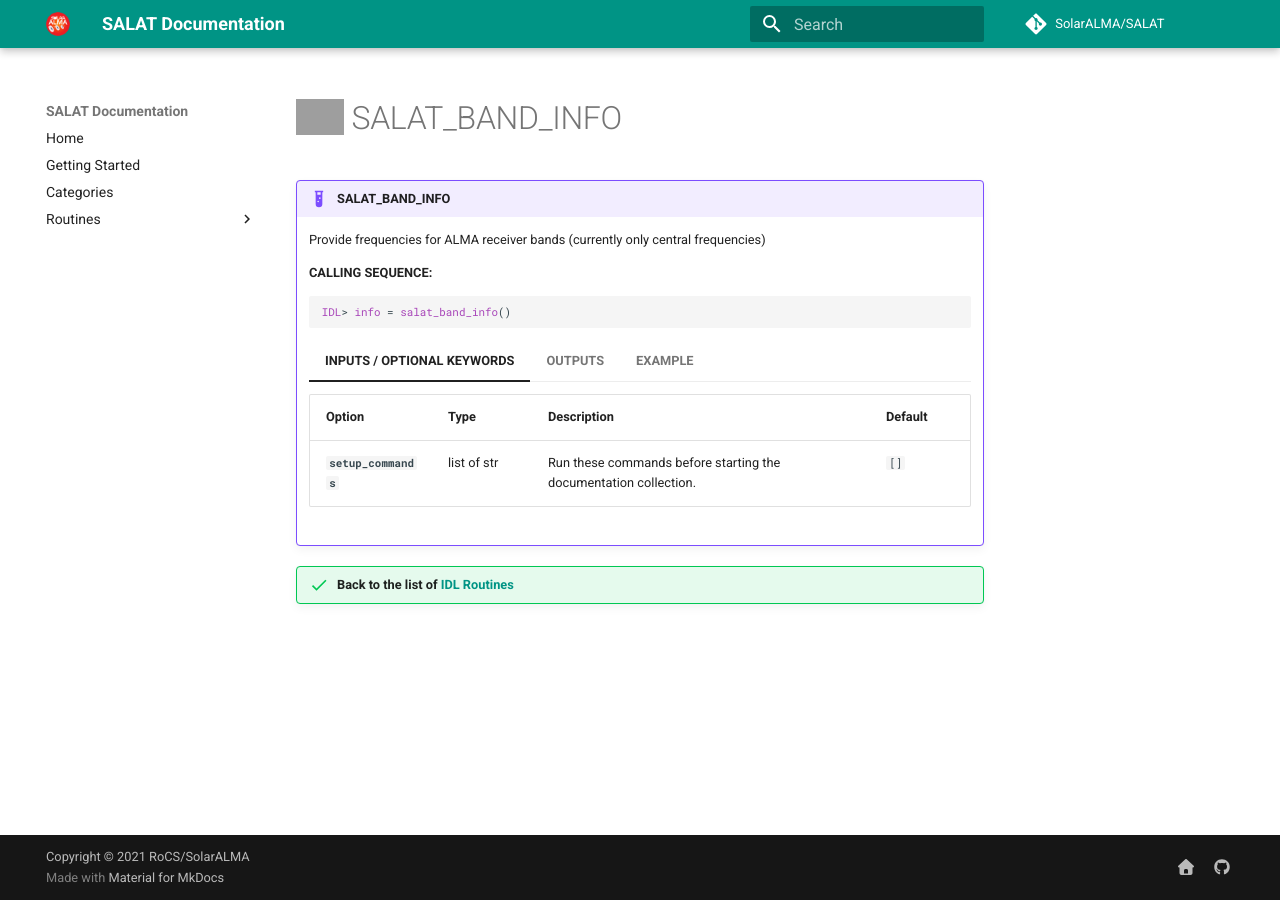
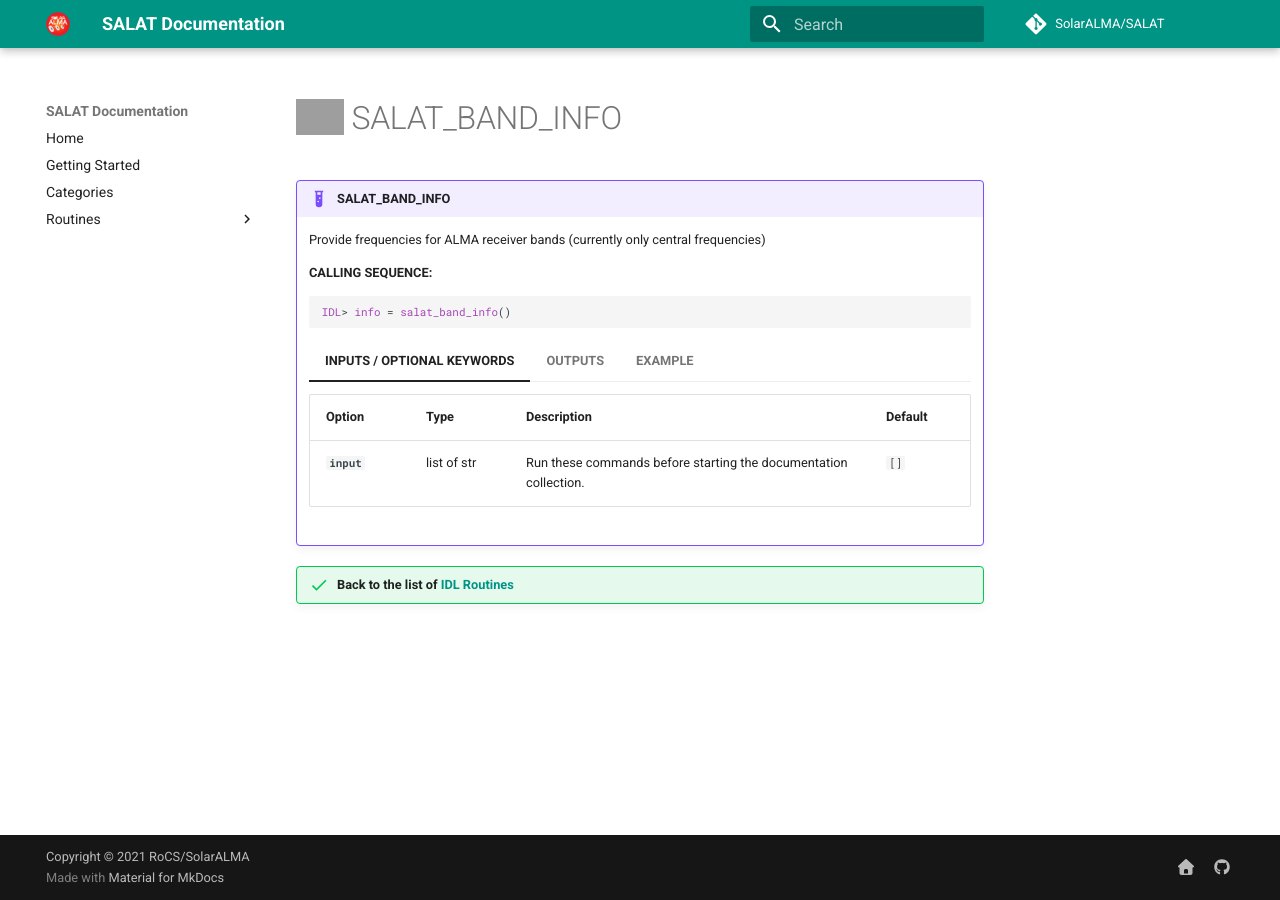
Before and after one commit to SolarAlma/SALAT, an MkDocs documentation site: the page built from docs/idl/salat_band_info.md, in a window 1280 px wide. Built offline with MkDocs 1.6.1 and Material for MkDocs 9.7.7, drawn with Linux system fonts in a browser that asks for light colours; comment, search, counter and statistics services are not loaded; grey boxes are pictures that could not be loaded.

Commit message:
Update salat_band_info.md

```diff
--- a/docs/idl/salat_band_info.md
+++ b/docs/idl/salat_band_info.md
@@ -10,7 +10,7 @@
 	=== "INPUTS / OPTIONAL KEYWORDS"
 		Option | Type | Description | Default
 		------ | ---- | ----------- | -------
-		**`setup_commands`** | list of str | Run these commands before starting the documentation collection. | `[]`
+		**`input`** | list of str | Run these commands before starting the documentation collection. | `[]`
 
 	=== "OUTPUTS"
 		Parameter | Type | Description
```
